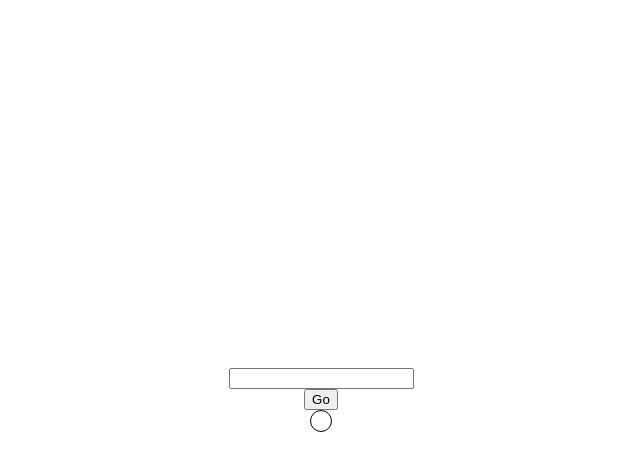
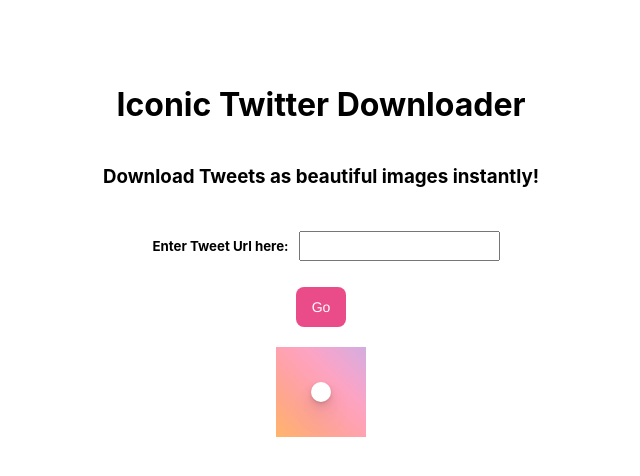
Before and after one commit to ICONIC-Saturday-HackNight/Twitter-API, a Next.js app in the folder iconic-hack/: page / in a window 1280 px wide. Shown: the top 476 px of the page, without its empty margins (319-959 px from the left). Built offline with nearby package versions, Linux system fonts and the light colour scheme.

Commit message:
UI updation

```diff
--- a/iconic-hack/components/Canvas.js
+++ b/iconic-hack/components/Canvas.js
@@ -2,7 +2,7 @@
 import React, { useRef, useEffect, useState, useCallback } from 'react'
 import axios from 'axios';
 import { toPng } from 'html-to-image';
-
+import Styles from "./Canvas.module.css";
 
 
 const Canvas = ({text}) => {
@@ -56,32 +56,41 @@
   return (
     <>
 
+      <button
+        onClick={download}
+        class={Styles.button}
+        // style={{}}
+      >Go
+      </button>
 
-
-      <button onClick={download}>Go</button>
-      <div ref = {ref} style={{width:"100% !important"}}>
+      <div ref = {ref} style={{width:"40% !important"}}>
         <div style = {{
           flexGrow:1,
           display: 'flex',
           justifyContent: 'center',
           alignItems: 'center',
-
-
+          background: "linear-gradient(45deg, #ffb56b, #ffae79, #ffa888, #ffa498, #ffa2a8, #ffa2b7, #fba4c4, #efa6d0, #e1aad8, #d2adde)",
+          padding: "35px"
+        }}>
+          <div style={{
+            width: '90%',
+            height: '90%',
+            // backgroundColor: '#fff',
+            boxShadow: "rgba(0, 0, 0, 0.07) 0px 1px 2px, rgba(0, 0, 0, 0.07) 0px 2px 4px, rgba(0, 0, 0, 0.07) 0px 4px 8px, rgba(0, 0, 0, 0.07) 0px 8px 16px, rgba(0, 0, 0, 0.07) 0px 16px 32px, rgba(0, 0, 0, 0.07) 0px 32px 64px",
+            // boxShadow: "rgba(50, 50, 93, 0.25) 0px 6px 12px -2px, rgba(0, 0, 0, 0.3) 0px 3px 7px -3px",
+            // border:"1px solid #000",
+            background:"white",
+            borderRadius:"30px",
+            padding:"10px",
+            wordBreak:"break-word",
+            textAlign: "center",
+            fontSize:"26px",
           }}>
-      <div style={{
-      width: '70%',
-      height: '100%',
-      backgroundColor: '#fff',
-      border:"1px solid #000",
-      borderRadius:"30px",
-      padding:"10px",
-      wordBreak:"break-all",
-      fontSize:"40px",
-      }}>
-        {data}
-        </div></div>
+            {data}
+          </div>
+        </div>
       </div>
-      {data?<button onClick={onButtonClick}>Download</button>:null}
+      {data?<button onClick={onButtonClick} class={Styles.button} styles={{marginTop:"20px"}}>Download</button>:null}
     </>
   )
 }
--- /dev/null
+++ b/iconic-hack/components/Canvas.module.css
@@ -0,0 +1,32 @@
+.button {
+  background-color: #EA4C89;
+  border-radius: 8px;
+  border-style: none;
+  box-sizing: border-box;
+  color: #FFFFFF;
+  cursor: pointer;
+  display: inline-block;
+  font-family: "Haas Grot Text R Web", "Helvetica Neue", Helvetica, Arial, sans-serif;
+  font-size: 14px;
+  font-weight: 500;
+  height: 40px;
+  line-height: 20px;
+  list-style: none;
+  margin: 0;
+  margin-bottom: 20px !important;
+  outline: none;
+  padding: 10px 16px;
+  position: relative;
+  text-align: center;
+  text-decoration: none;
+  transition: color 100ms;
+  vertical-align: baseline;
+  user-select: none;
+  -webkit-user-select: none;
+  touch-action: manipulation;
+}
+
+.button:hover,
+.button:focus {
+  background-color: #F082AC;
+}
--- a/iconic-hack/pages/index.js
+++ b/iconic-hack/pages/index.js
@@ -22,7 +22,36 @@
       <main className={styles.main}>
       {/* <canvas id="myCanvas" width="200" height="100" style="border:1px solid #000000;">
       </canvas> */}
-      <input type="text" key ="textbox" id="text" value={threadLink} onChange={(e)=>{setThreadLink(e.target.value)}}/>
+      <h1>Iconic Twitter Downloader</h1>
+      <h3>Download Tweets as beautiful images instantly!</h3>
+      <div
+        style={{
+          display:"flex",
+          alignContent: "center",
+          alignItems: "center",
+          justifyContent: "space-around",
+        }}
+      >
+        <h5
+          style={{
+            padding: "10px"
+          }}
+        >
+          Enter Tweet Url here:
+        </h5>
+        <input
+          type="text"
+          key ="textbox"
+          id="text"
+          value={threadLink}
+          onChange={(e)=>{setThreadLink(e.target.value)}}
+
+          style={{
+            padding: "10px",
+            height:"30px"
+          }}
+        />
+      </div>
 
       <Canvas text ={threadLink}/>
       </main>
--- a/iconic-hack/styles/Home.module.css
+++ b/iconic-hack/styles/Home.module.css
@@ -8,7 +8,7 @@
   flex: 1;
   display: flex;
   flex-direction: column;
-  justify-content: center;
+  /* justify-content: center; */
   align-items: center;
 }
 
```
Also changed, not shown: 1 other file (tests, documents, lock files or other folders).
